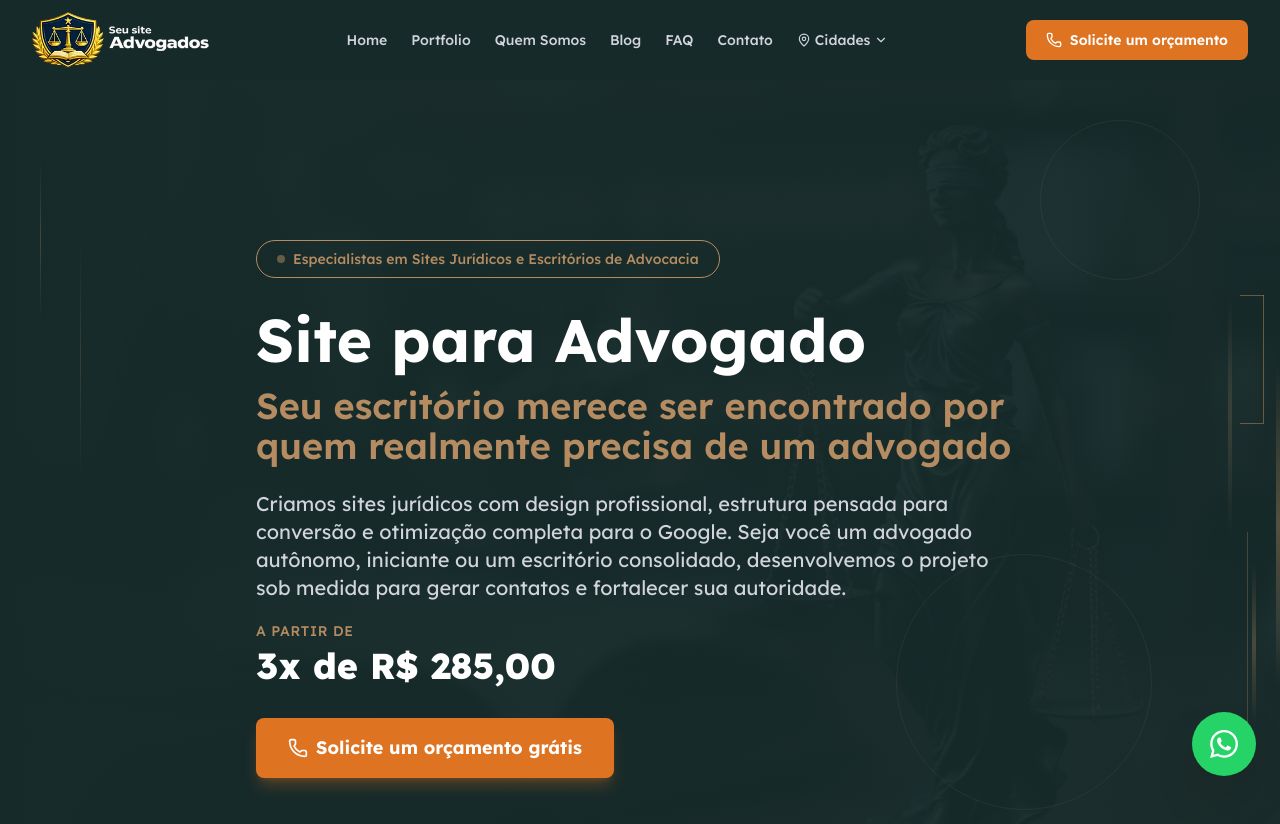
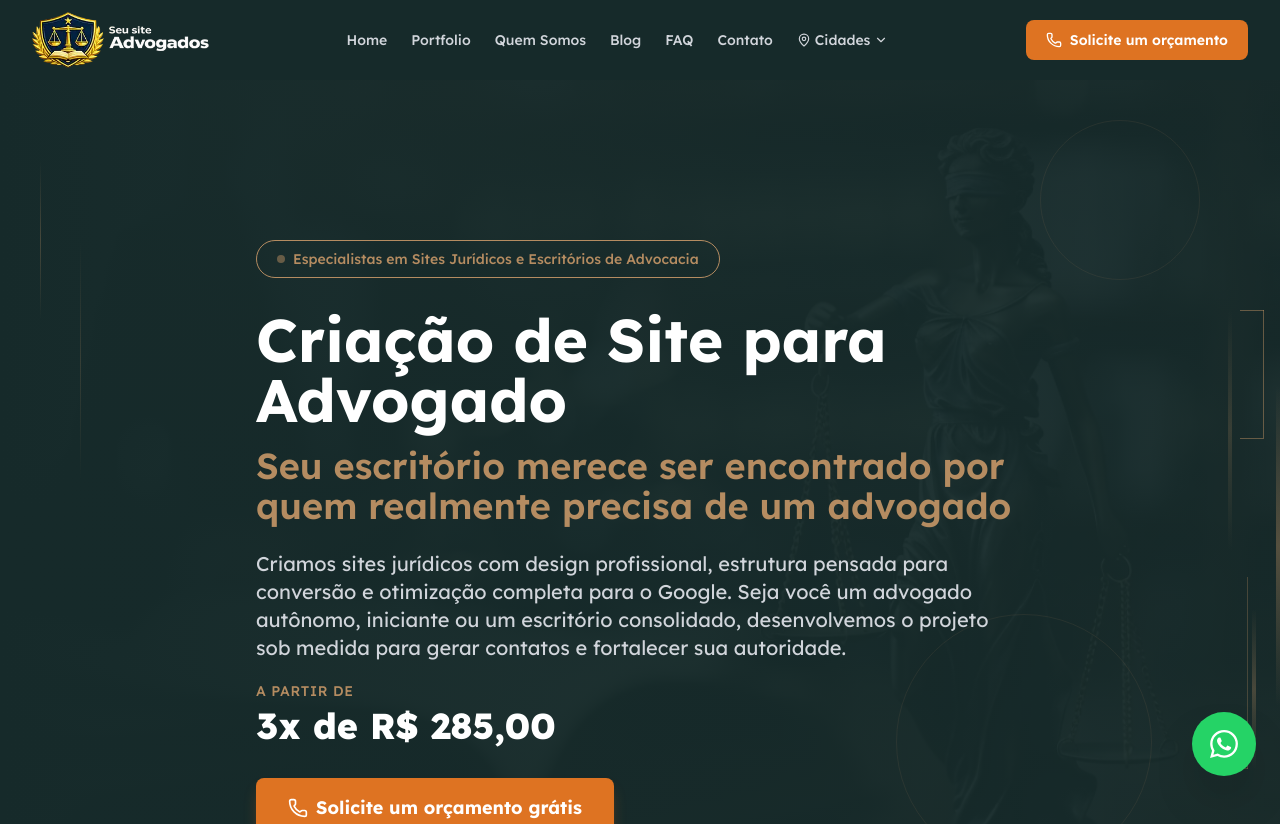
Before and after one commit to webpixeldf/seu-site-advogados, a Next.js app: page / in a window 1280 px wide. Shown: the top 824 px of the page. Built offline with nearby package versions, Linux system fonts and the light colour scheme.

Commit message:
SEO: H1 e title para Criacao de Site para Advogado

```diff
--- a/src/app/(frontend)/page.tsx
+++ b/src/app/(frontend)/page.tsx
@@ -29,7 +29,7 @@ import {
 } from 'lucide-react'
 
 export const metadata: Metadata = {
-  title: 'Site para Advogado que Capta Clientes',
+  title: 'Criação de Site para Advogado',
   description: 'Site para advogado com design exclusivo, hospedagem, e-mail profissional e SEO. Captação de clientes a partir de 3x de R$ 285.',
   alternates: {
     canonical: '/',
@@ -142,7 +142,7 @@ export default function HomePage() {
 
             {/* H1 */}
             <h1 className="text-4xl md:text-5xl lg:text-6xl font-bold text-white font-lexend leading-tight mb-4">
-              Site para Advogado
+              Criação de Site para Advogado
             </h1>
             <p className="text-[#b58c61] text-2xl md:text-3xl lg:text-4xl font-semibold font-lexend leading-tight mb-6">
               Seu escritório merece ser encontrado por quem realmente precisa de um advogado
```
